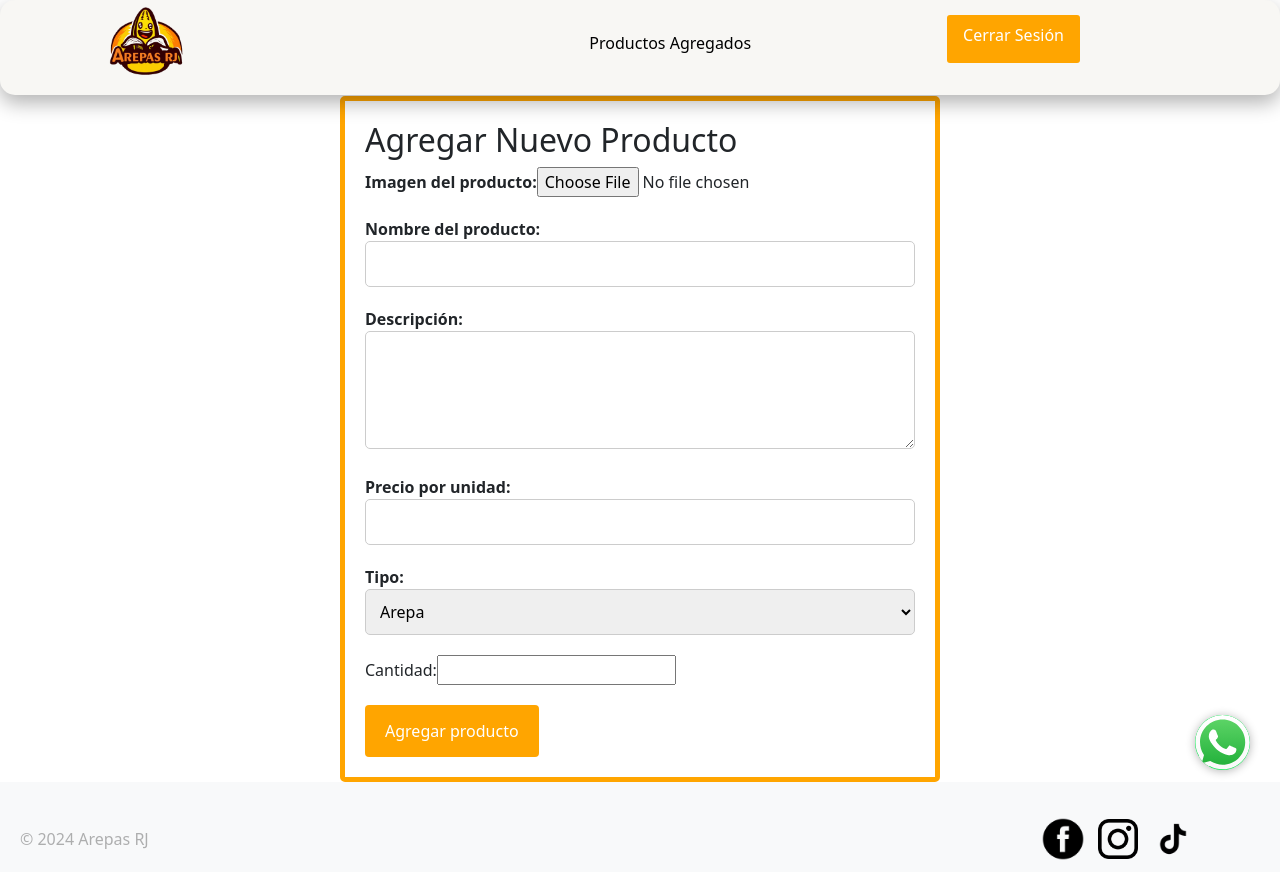
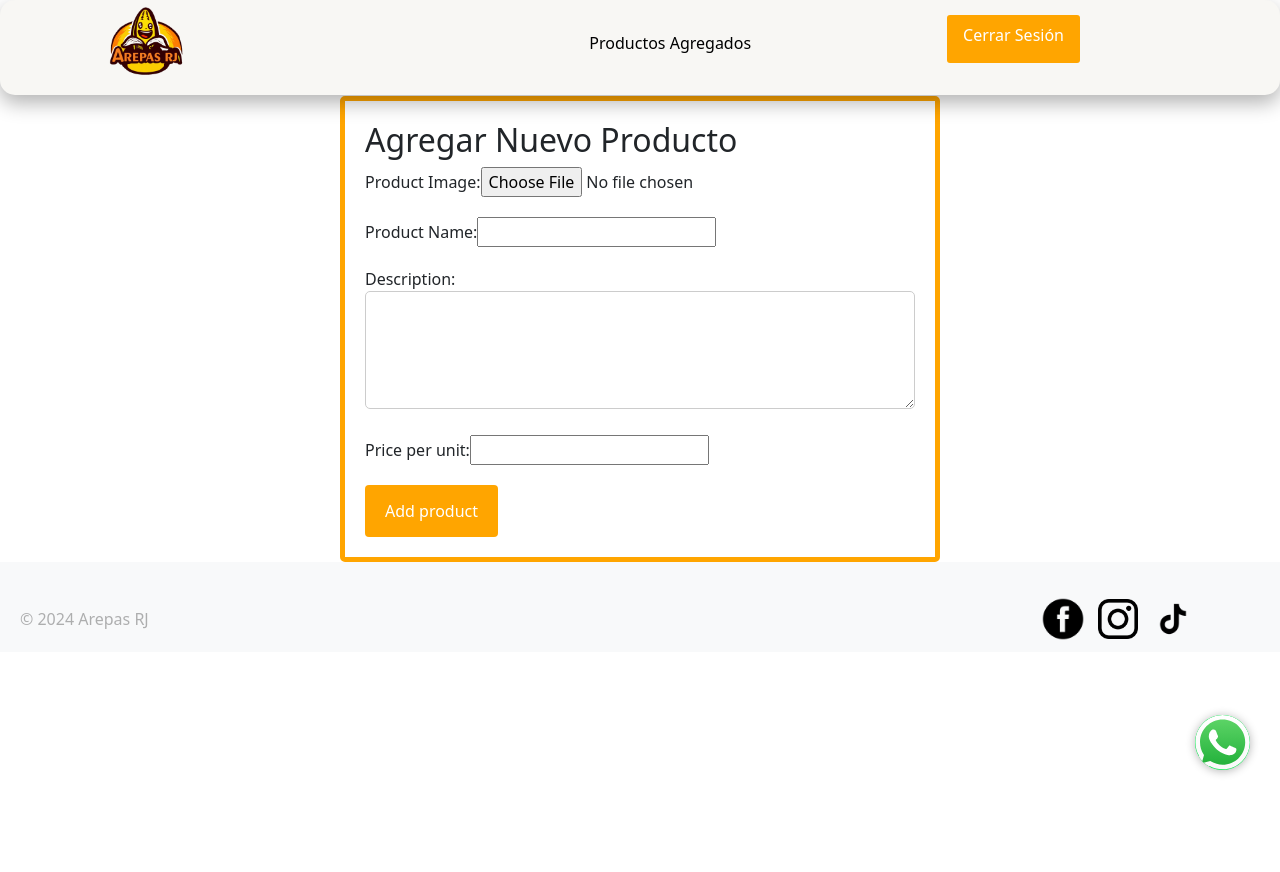
Before and after one commit to XimenaSarasty/Frontend_ArepasRJ, a React (Vite) app: page /admin in a window 1280 px wide. After the commit the page ends 800 px from the top, so only its background shows below. Built offline with nearby package versions, Linux system fonts and the light colour scheme.

Commit message:
commitparapull

```diff
--- a/package.json
+++ b/package.json
@@ -11,6 +11,7 @@
   },
   "dependencies": {
     "@mercadopago/sdk-react": "^0.0.18",
+    "axios": "^1.6.7",
     "bootstrap": "^5.3.3",
     "react": "^18.2.0",
     "react-dom": "^18.2.0",
--- a/src/components/AgProducto.jsx
+++ b/src/components/AgProducto.jsx
@@ -1,62 +1,83 @@
 import React, { useState } from 'react';
+import axios from 'axios';
 import "../assets/Style.css"
 
+/*
+-----------------------------------------------------------------------------------------------
+                                     ¡¡¡NO MODIFICAR!!!
+-----------------------------------------------------------------------------------------------
+*/
+
 const AgregarProducto = () => {
-    const [producto, setProducto] = useState({
-        imagen: null,
-        nombre: '',
-        descripcion: '',
-        precio: '',
-        tipo: 'Arepa',
-        cantidad: ''
+    const [product, setProduct] = useState({
+        name: '',
+        description: '',
+        price: '',
+        image: null
     });
 
     const handleChange = (event) => {
         const { name, value, type } = event.target;
         const newValue = type === 'file' ? event.target.files[0] : value;
 
-        setProducto({ ...producto, [name]: newValue });
+        setProduct({ ...product, [name]: newValue });
     };
+    const handleSubmit = async (event) => {
+        event.preventDefault();
+
+        try {
+            const formData = new FormData();
+            formData.append('name', product.name);
+            formData.append('description', product.description);
+            formData.append('price', product.price);
+            formData.append('image', product.image);
+
+            await axios.post('http://localhost:8080/api/regProduct', formData, {
+                headers: {
+                    'Content-Type': 'multipart/form-data'
+                }
+            });
+
+            alert('Producto agregado exitosamente');
+            // Puedes realizar otras acciones aquí, como redireccionar a otra página
+        } catch (error) {
+            console.error('Error al agregar el producto:', error);
+            alert('Ocurrió un error al agregar el producto');
+        }
+    };
+
+    /*
+-----------------------------------------------------------------------------------------------
+                                     ¡¡¡NO MODIFICAR!!!
+-----------------------------------------------------------------------------------------------
+*/
 
     return (
         <div className="allin">
             <div className='agregar-producto-container'>
                 <h2>Agregar Nuevo Producto</h2>
-            <form>
+                <form onSubmit={handleSubmit}>
                     <div className='form-group'>
-                    <label className='magenp' htmlFor="imagen">Imagen del producto:</label>
-                    <input className='magent' type="file" id="imagen" name="imagen" accept="image/*" onChange={handleChange} required />
+                        <label className='image-label' htmlFor="image">Product Image:</label>
+                        <input className='image-input' type="file" id="image" name="image" accept="image/*" onChange={handleChange} required />
                     </div>
 
                     <div className='form-group'>
-                    <label className='magenp' htmlFor="nombre">Nombre del producto:</label>
-                    <input className='magent' type="text" id="nombre" name="nombre" value={producto.nombre} onChange={handleChange} required />
+                        <label className='name-label' htmlFor="name">Product Name:</label>
+                        <input className='name-input' type="text" id="name" name="name" value={product.name} onChange={handleChange} required />
                     </div>
 
                     <div className='form-group'>
-                    <label className='magenp' htmlFor="descripcion">Descripción:</label>
-                    <textarea id="descripcion" name="descripcion" rows="4" cols="50" value={producto.descripcion} onChange={handleChange} required></textarea>
+                        <label className='description-label' htmlFor="description">Description:</label>
+                        <textarea id="description" name="description" rows="4" cols="50" value={product.description} onChange={handleChange} required></textarea>
                     </div>
 
                     <div className='form-group'>
-                    <label className='magenp' htmlFor="precio">Precio por unidad:</label>
-                    <input className='magent' type="number" id="precio" name="precio" min="0" step="0.01" value={producto.precio} onChange={handleChange} required />
+                        <label className='price-label' htmlFor="price">Price per unit:</label>
+                        <input className='price-input' type="number" id="price" name="price" min="0" step="0.01" value={product.price} onChange={handleChange} required />
                     </div>
 
-                <div className='form-group'>
-                    <label className='magenp' htmlFor="tipo">Tipo:</label>
-                    <select id="tipo" name="tipo" value={producto.tipo} onChange={handleChange} required>
-                        <option value="Arepa">Arepa</option>
-                        <option value="Adiciones">Adiciones</option>
-                    </select>
-                </div>
-
-                <div className='form-group'>
-                    <label htmlFor="cantidad">Cantidad:</label>
-                    <input type="number" id="cantidad" name="cantidad" min="1" value={producto.cantidad} onChange={handleChange} required />
-                </div>
-
-                <input type="submit" value="Agregar producto" className='submit-button' />
+                    <input type="submit" value="Add product" className='submit-button' />
                 </form>
             </div>
         </div>
--- a/src/components/BannerWhatsapp.jsx
+++ b/src/components/BannerWhatsapp.jsx
@@ -4,7 +4,8 @@ const BannerWhatsapp = () => {
 
   return (
     <div className="logo-whatsapp" >
-      <a href="https://wa.me/573017893658?text=Hola, necesito ayuda con mi solicitud en ArepasRJ">
+      <a href="https://wa.me/573017893658?text=Hola, necesito ayuda con mi solicitud en ArepasRJ"
+       target="_blank" rel="noopener noreferrer">
         <img src={LogoWhatsapp} alt="Logo WhatsApp"/>
       </a>
     </div>
```
Also changed, not shown: src/pages/ShoppingCart.jsx (added, +11 -0 lines), 1 other file (tests, documents, lock files or other folders). Lines whose indentation alone changed are shown as unchanged.
